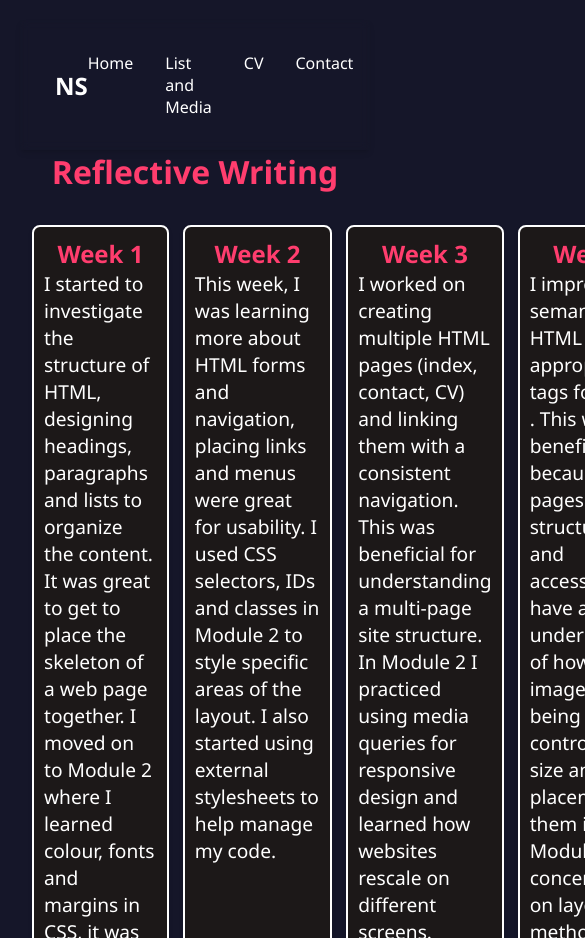
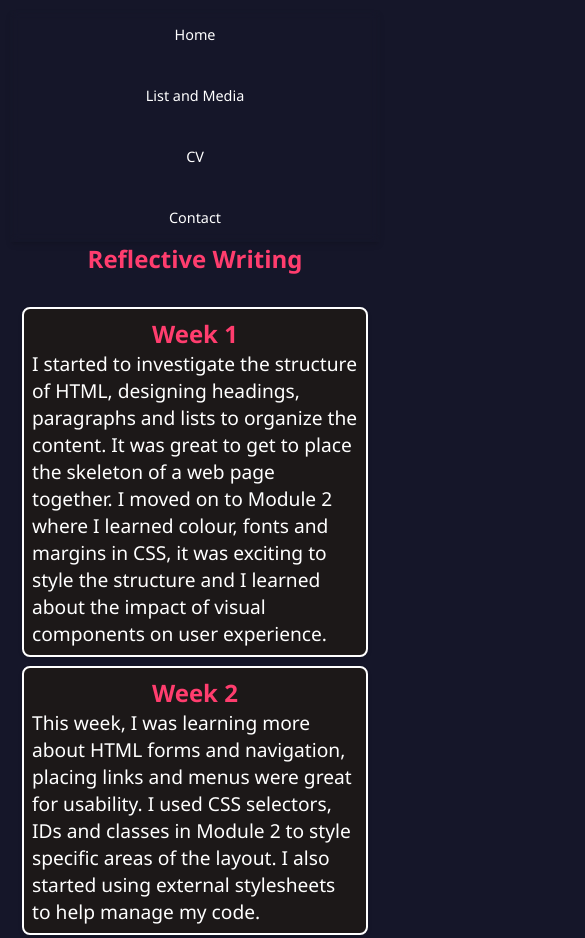
Before and after one commit to Suwaan2/e-portfolio, a plain HTML site: page eportfolio/reflective.html in a window 390 px wide. Shown: the top 938 px of the page, 585 px wide, since content can reach past the window. Drawn offline with Linux system fonts and the light colour scheme.

Commit message:
complete

```diff
--- a/eportfolio/reflective.html
+++ b/eportfolio/reflective.html
@@ -124,6 +124,59 @@
         grid-row-end: 6;
         grid-column-end: 3;
       } */
+
+      @media (max-width: 500px) {
+    body {
+        margin: 10px;
+        font-size: 0.9rem;
+    }
+
+    h1, h2 {
+        font-size: 1.5rem;
+    }
+
+    .angry-grid {
+        grid-template-columns: 1fr;
+        gap: 5px;
+    }
+
+    #item {
+        padding: 8px;
+        font-size: 0.9rem;
+    }
+
+    .nav-links {
+        display: flex;
+        flex-direction: column;
+        align-items: center;
+    }
+
+    .nav-links a {
+        margin: 5px 0;
+        font-size: 0.9rem;
+    }
+
+    .social-icons {
+        display: flex;
+        justify-content: center;
+        gap: 10px;
+    }
+
+    footer {
+        font-size: 0.8rem;
+    }
+
+    .logo {
+        display: none;
+    }
+    .navbar {
+        display: flex;
+        justify-content: center;
+        align-items: center;
+        padding: 10px;
+
+    }
+}
     </style>
   </head>
   <body>
--- a/eportfolio/responsive.css
+++ b/eportfolio/responsive.css
@@ -69,5 +69,30 @@
         height: 240px;
         margin-top: 15px;
     }
+    .cta-button {
+        font-size: 1rem;
+        padding: 8px 12px;
+        width: 160px;
+    }
 
 }
+@media screen and (max-width: 395px) {
+    .mobile-logo{
+       display: none;
+    }
+    .navbar {
+        font-size: .9rem;
+        justify-content: center;
+    }
+    .hero-image img{
+        width: 240px;
+        height: 240px;
+        margin-top: 15px;
+    }
+    .cta-button {
+        font-size: 1rem;
+        padding: 8px 12px;
+        width: 160px;
+    }
+
+}
```
